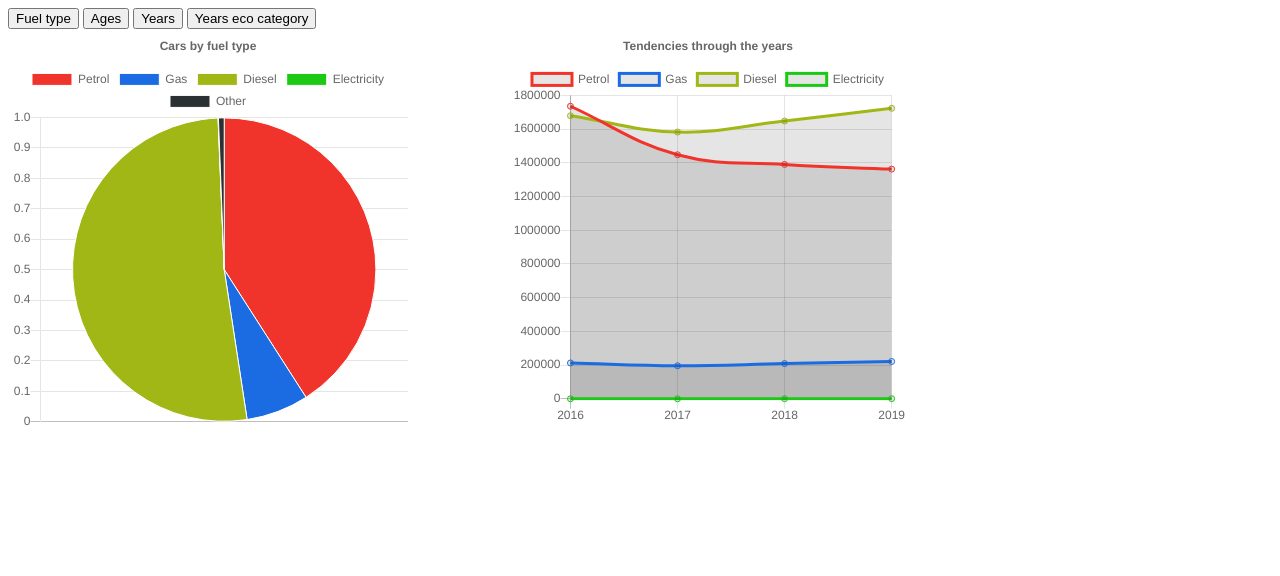
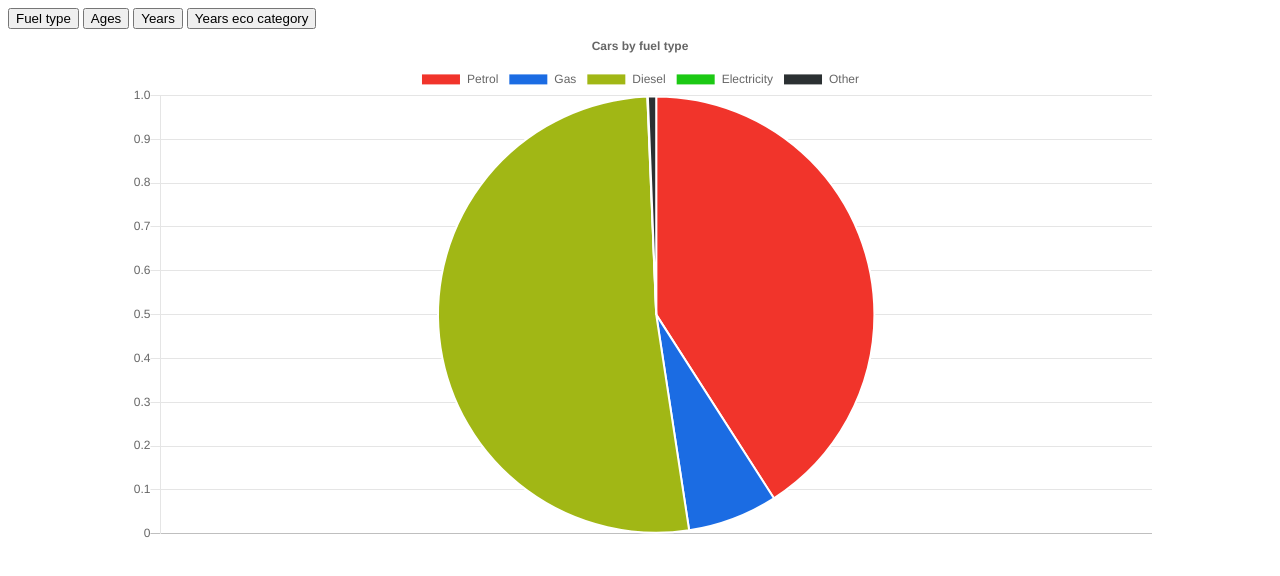
Before and after one commit to biyoyo/legendary-cars-data, a plain HTML site: page index.html in a window 1280 px wide. Drawn offline with Linux system fonts and the light colour scheme.

Commit message:
Use only one chart instead of two

```diff
--- a/index.html
+++ b/index.html
@@ -12,10 +12,11 @@
 		<button onclick="pie_chart_age()">Ages</button>
 		<button onclick="line_chart_fuel()">Years</button>
 		<button onclick="line_chart_eco()">Years eco category</button>
-		<div>
-		<canvas id="myPieChart1" width="400" height="400" style="float: left; margin-right: 100px"></canvas>
-		<canvas id="myLineChart" width="400" height="400"></canvas>
+
+		<div style="position: relative; height:40vh; width:80vw; margin: 0 auto">
+			<canvas id="myChart"></canvas>
+		</div>
+
 		<script src="main.js"></script>
-		</div>
 	</body>
 </html>
--- a/main.js
+++ b/main.js
@@ -24,9 +24,38 @@ fuel_labels = ['Petrol', 'Gas', 'Diesel', 'Electricity', 'Other']
 fuel_colors = [petrol_col, gas_col, diezel_col, electro_col, other_col]
 fuel_data = [current_year[2], current_year[3], current_year[4], current_year[5], other]
 
-var ctx = document.getElementById('myPieChart1').getContext('2d');
+years = ['2016', '2017', '2018', '2019']
+petrol_by_year_labels = ['Petrol', 'Gas', 'Diesel', 'Electricity']
+petrol = [], gas = [], diesel = [], electric = []
+for (i = 0; i < cars_count_data.length; i++)
+{
+	petrol[i] = cars_count_data[i][2]
+	gas[i] = cars_count_data[i][3]
+	diesel[i] = cars_count_data[i][4]
+	electric[i] = cars_count_data[i][5]
+}
 
-piechart = new Chart(ctx, {
+eco_labels = ['Euro6', 'Euro5', 'Euro4', 'Euro3', 'Euro2', 'Euro1']
+eco_colors = ['#1976d2', '#0d47a1', '#afb42b', '#827717', '#616161', '#212121']
+eco_data = [[], [], [], [], [], [], []]
+for (i = 0; i < cars_eco_cat_data.length; i++)
+{
+	eco_data[0][i] = cars_eco_cat_data[i][1]
+	eco_data[1][i] = cars_eco_cat_data[i][2]
+	eco_data[2][i] = cars_eco_cat_data[i][3]
+	eco_data[3][i] = cars_eco_cat_data[i][4]
+	eco_data[4][i] = cars_eco_cat_data[i][5]
+	eco_data[5][i] = cars_eco_cat_data[i][6]
+	eco_data[6][i] = cars_eco_cat_data[i][7]
+}
+
+ctx = document.getElementById('myChart').getContext('2d');
+myChart = new Chart(ctx, {})
+
+function pie_chart(m_labels, m_data, m_title, m_colors)
+{
+	myChart.destroy()
+	myChart = new Chart(ctx, {
 		type: 'pie',
 		data: {
 			labels: [],
@@ -42,7 +71,6 @@ piechart = new Chart(ctx, {
 				display: true,
 				text: ""
 			},
-		responsive: false,
 			scales: {
 				yAxes: [{
 					ticks: {
@@ -53,42 +81,19 @@ piechart = new Chart(ctx, {
 		}
 	});
 
-function pie_chart(m_labels, m_data, m_title, m_colors)
-{
-	piechart.data.labels = m_labels
-	piechart.data.datasets[0].data = m_data
-	piechart.data.datasets[0].backgroundColor = m_colors
-	piechart.options.title.text = m_title
-	piechart.update()
+	myChart.data.labels = m_labels
+	myChart.data.datasets = [{
+		label: '# of cars',
+		data: m_data,
+		backgroundColor: m_colors
+	}]
+	myChart.options.title.text = m_title
+	myChart.update()
 }
 
-years = ['2016', '2017', '2018', '2019']
-petrol_by_year_labels = ['Petrol', 'Gas', 'Diesel', 'Electricity']
-petrol = [], gas = [], diesel = [], electric = []
-for (i = 0; i < cars_count_data.length; i++)
+function line_chart()
 {
-	petrol[i] = cars_count_data[i][2]
-	gas[i] = cars_count_data[i][3]
-	diesel[i] = cars_count_data[i][4]
-	electric[i] = cars_count_data[i][5]
-}
-
-eco_labels = ['Euro6', 'Euro5', 'Euro4', 'Euro3', 'Euro2', 'Euro1']
-eco_data = [[], [], [], [], [], [], []]
-eco_colors = ['#1976d2', '#0d47a1', '#afb42b', '#827717', '#616161', '#212121']
-for (i = 0; i < cars_eco_cat_data.length; i++)
-{
-	eco_data[0][i] = cars_eco_cat_data[i][1]
-	eco_data[1][i] = cars_eco_cat_data[i][2]
-	eco_data[2][i] = cars_eco_cat_data[i][3]
-	eco_data[3][i] = cars_eco_cat_data[i][4]
-	eco_data[4][i] = cars_eco_cat_data[i][5]
-	eco_data[5][i] = cars_eco_cat_data[i][6]
-	eco_data[6][i] = cars_eco_cat_data[i][7]
-}
-
-var ctx = document.getElementById('myLineChart').getContext('2d');
-
+	myChart.destroy()
 	myChart = new Chart(ctx, {
 		type: 'line',
 		data: {
@@ -96,7 +101,6 @@ myChart = new Chart(ctx, {
 			datasets: []
 		},
 		options: {
-		responsive: false,
 			tension: 0,
 			showLine: false,
 			fill: false,
@@ -113,9 +117,11 @@ myChart = new Chart(ctx, {
 			}
 		}
 	});
+}
 
 function line_chart_fuel()
 {
+	line_chart()
 	myChart.data.labels = years
 	myChart.data.datasets = [{
 		label: 'Petrol',
@@ -143,6 +149,7 @@ function line_chart_fuel()
 
 function line_chart_eco()
 {
+	line_chart()
 	myChart.data.labels = years
 	myChart.data.datasets = [{
 		label: eco_labels[0],
@@ -189,4 +196,3 @@ function pie_chart_age()
 }
 
 pie_chart_fuel()
-line_chart_fuel()
```
Lines whose indentation alone changed are shown as unchanged.
